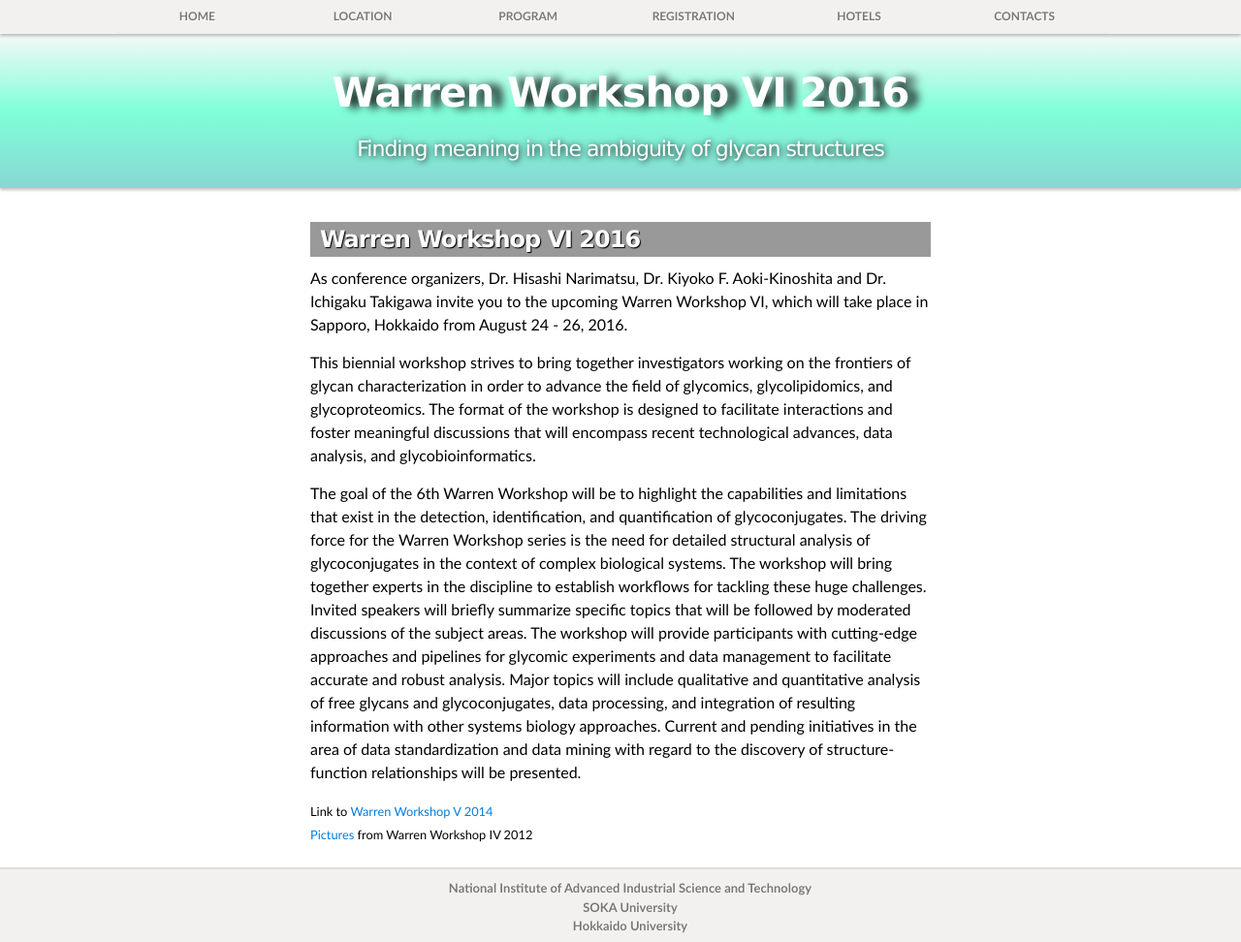
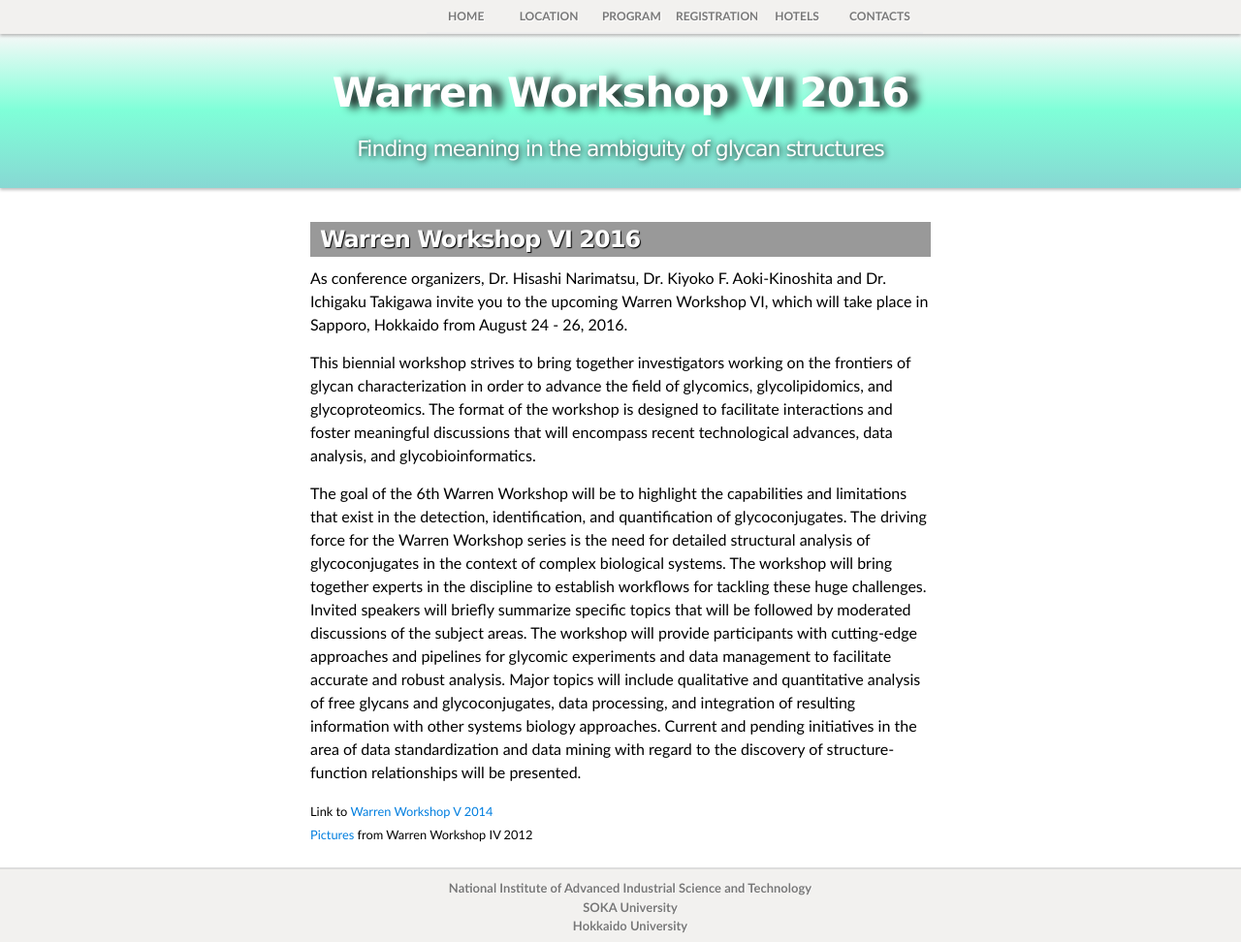
Before and after one commit to yamazakiM/test_warren2016, a Jekyll site: the page built from index.md, in a window 1280 px wide and 972 px high. Shown: the whole window at 97% size. Built offline with Jekyll 4.4.1, drawn with Linux system fonts in a browser that asks for light colours; nearby versions of some CDN libraries; library files that are not in the unit come from our copies.

Commit message:
Update menu.html

```diff
--- a/_includes/menu.html
+++ b/_includes/menu.html
@@ -2,7 +2,7 @@
     <link href="//maxcdn.bootstrapcdn.com/font-awesome/4.1.0/css/font-awesome.min.css" rel="stylesheet">
 
   <nav class="globalNav">
-       <div id="globalNav_inner clearfix">
+       <div id="globalNav_inner">
             <ul class="globalNav_ul">
                <li class="globalNavItem">
                  <div class="globalNavItem_group">
```
